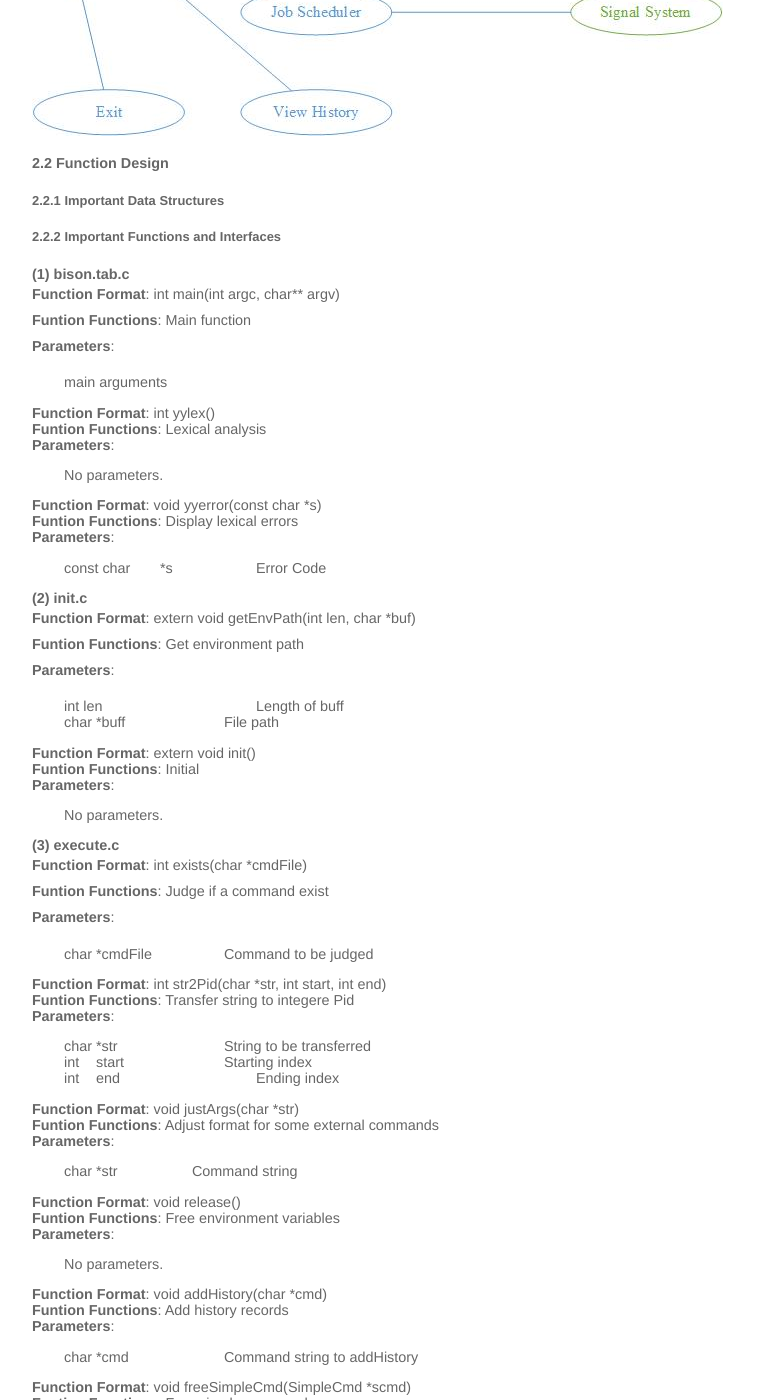
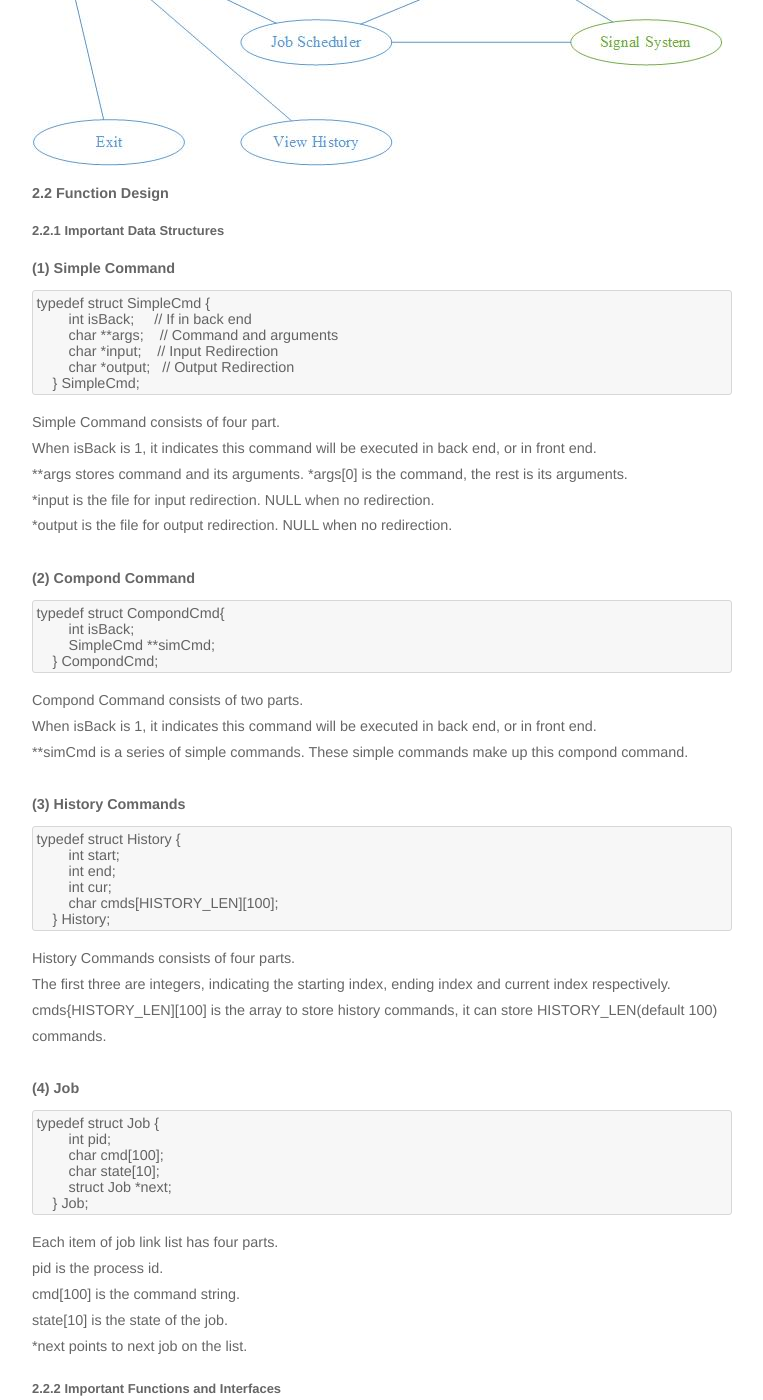
Before and after one commit to MichaelTong/OSCourseDesign, a Jekyll site: the page built from linux_1.html, in a window 1280 px wide and 1400 px high, scrolled down 11270 px. Shown: the whole window, without its empty margins (258-1021 px from the left). Built offline with Jekyll 4.4.1, drawn with Linux system fonts in a browser that asks for light colours; comment, search, counter and statistics services are not loaded; some of the changed text lies outside the part shown.

Commit message:
update linux1

```diff
--- a/linux_1.html
+++ b/linux_1.html
@@ -55,6 +55,7 @@ comments: true
 				<ul><a href="#C22"><b>2.2 Function Design</b></a></ul>
 					<ul><a href="#C221"><small>2.2.1 Important Data Structures</small></a></ul>
 					<ul><a href="#C222"><small>2.2.2 Important Functions and Interfaces</small></a></ul>
+					<ul><a href="#C223"><small>2.2.3 Funtion Call Graph</small></a></ul>
 			<ul><a href="#C3"><strong><big>3. Test and Use Instruction</big></strong></a></ul>
 					<ul><a href="#C31"><b>3.1 Use</b></a></ul>
 					<ul><a href="#C32"><b>3.2 Test</b></a></ul>
@@ -180,6 +181,71 @@ comments: true
 
 			<h4 id="C22">2.2 Function Design</h4>
 			<h5 id="C221">2.2.1 Important Data Structures</h5>
+<b>(1) Simple Command</b>
+<pre class='grey'>
+typedef struct SimpleCmd {
+        int isBack;     // If in back end
+        char **args;    // Command and arguments
+        char *input;    // Input Redirection
+        char *output;   // Output Redirection
+    } SimpleCmd;
+</pre>
+<p>
+Simple Command consists of four part.<br />
+When isBack is 1, it indicates this command will be executed in back end, or in front end.<br />
+**args stores command and its arguments. *args[0] is the command, the rest is its arguments.<br />
+*input is the file for input redirection. NULL when no redirection.<br />
+*output is the file for output redirection. NULL when no redirection.
+</p>
+<br />
+
+<b>(2) Compond Command</b>
+<pre class='grey'>
+typedef struct CompondCmd{
+        int isBack;
+        SimpleCmd **simCmd;
+    } CompondCmd;
+</pre>
+<p>
+Compond Command consists of two parts.<br />
+When isBack is 1, it indicates this command will be executed in back end, or in front end.<br />
+**simCmd is a series of simple commands. These simple commands make up this compond command.
+</p>
+<br />
+
+<b>(3) History Commands</b>
+<pre class='grey'>
+typedef struct History {
+        int start;
+        int end;
+        int cur;
+        char cmds[HISTORY_LEN][100];
+    } History;
+</pre>
+<p>
+History Commands consists of four parts.<br />
+The first three are integers, indicating the starting index, ending index and current index respectively.<br />
+cmds{HISTORY_LEN][100] is the array to store history commands, it can store HISTORY_LEN(default 100) commands.
+</p>
+<br />
+
+<b>(4) Job</b>
+<pre class='grey'>
+typedef struct Job {
+        int pid;
+        char cmd[100];
+        char state[10];
+        struct Job *next;
+    } Job;
+</pre>
+<p>
+Each item of job link list has four parts.<br />
+pid is the process id.<br />
+cmd[100] is the command string.<br/>
+state[10] is the state of the job.<br />
+*next points to next job on the list.
+</p>
+
 			<h5 id="C222">2.2.2 Important Functions and Interfaces</h5>
 <b>(1) bison.tab.c</b>
 <p>
@@ -461,6 +527,8 @@ comments: true
 </p>
 
 
+			<h5 id="C223">2.2.3 Function Call Graph</h5>
+			<img src="{{ site.url }}images/linux_1/20.jpg"  alt="" />
 
 			<h3 id="C3">3 Test and Use Instruction</h3>
 			<h4 id="C31">3.1 Use</h4>
```
Also changed, not shown: images/linux_1/20.jpg (added).
